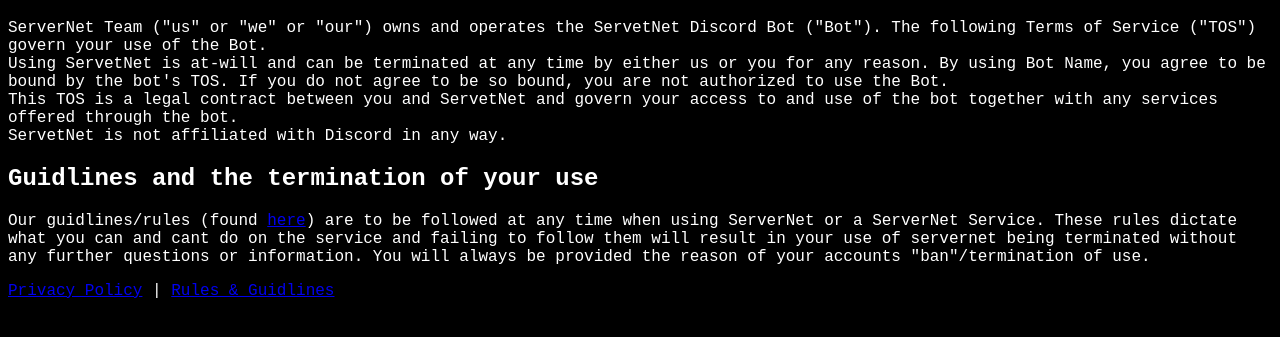
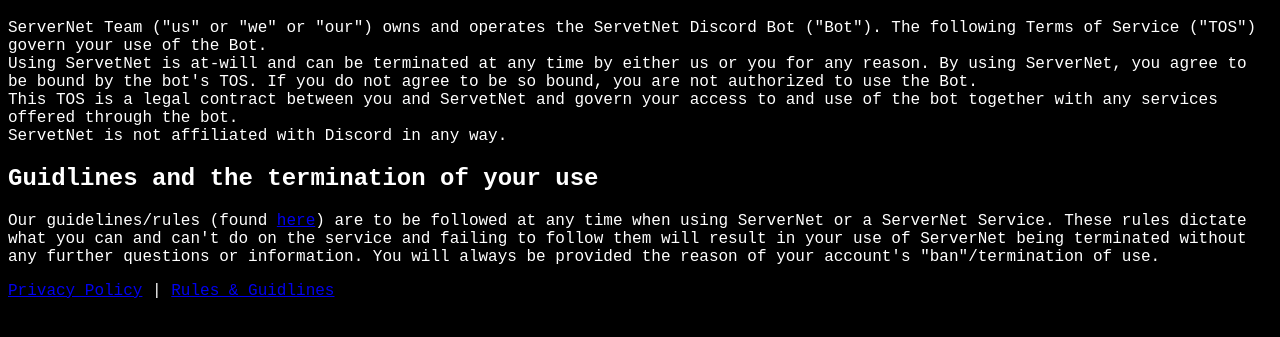
Before and after one commit to ServerNetBot/servernetbot.github.io, a plain HTML site: page terms.html in a window 1280 px wide. Shown: the part 61-398 px from the top of the page. Drawn offline with Linux system fonts and the light colour scheme.

Commit message:
Update terms.html

```diff
--- a/terms.html
+++ b/terms.html
@@ -22,8 +22,8 @@
         of
         Service ("TOS") govern your use of the Bot.
         <br>
-        Using ServetNet is at-will and can be terminated at any time by either us or you for any reason. By using Bot
-        Name, you
+        Using ServetNet is at-will and can be terminated at any time by either us or you for any reason. By using
+        ServerNet, you
         agree to be bound by the bot's TOS. If you do not agree to be so bound, you are not authorized to use the Bot.
         <br>
         This TOS
@@ -35,10 +35,10 @@
     </p>
     <h2>Guidlines and the termination of your use</h2>
     <p>
-        Our guidlines/rules (found <a href="./rules">here</a>) are to be followed at any time when using ServerNet or a
-        ServerNet Service. These rules dictate what you can and cant do on the service and failing to follow them will
-        result in your use of servernet being terminated without any further questions or information. You will always
-        be provided the reason of your accounts "ban"/termination of use.
+        Our guidelines/rules (found <a href="./rules">here</a>) are to be followed at any time when using ServerNet or a
+        ServerNet Service. These rules dictate what you can and can't do on the service and failing to follow them will
+        result in your use of ServerNet being terminated without any further questions or information. You will always
+        be provided the reason of your account's "ban"/termination of use.
     </p>
 
     <p><a href="./privacy">Privacy Policy</a> | <a href="./rules">Rules & Guidlines</a></p>
```
